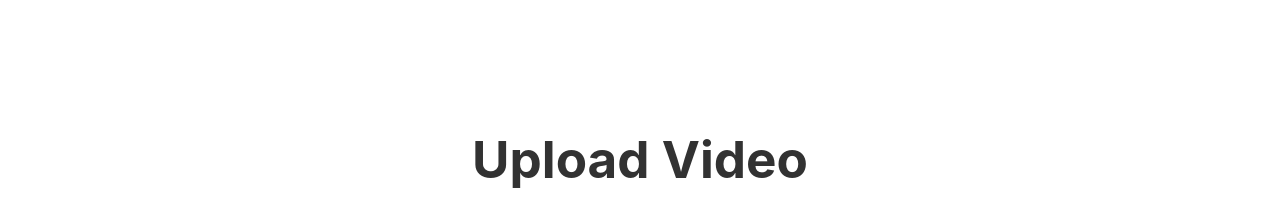
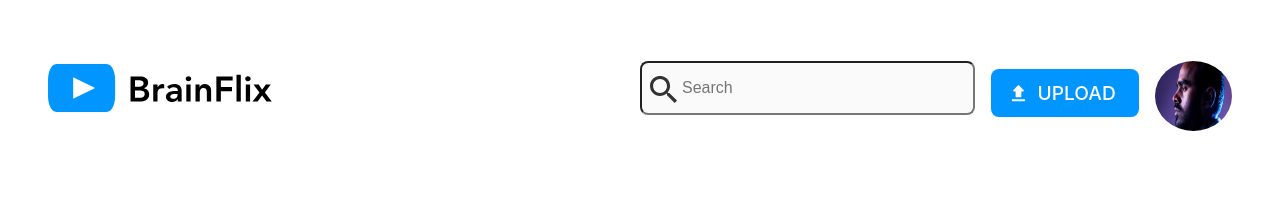
Before and after one commit to wendyhuangx/BrainFlix, a React (Vite) app in the folder wendi-huang-brainflix/: page /upload in a window 1280 px wide. Shown: the top 220 px of the page. Built offline with nearby package versions, Linux system fonts and the light colour scheme.

Commit message:
Added button routes for navigation

```diff
--- a/wendi-huang-brainflix/src/components/Header/Header.jsx
+++ b/wendi-huang-brainflix/src/components/Header/Header.jsx
@@ -4,12 +4,21 @@ import searchIcon from '../../assets/Icons/search.svg';
 import uploadIcon from '../../assets/Icons/upload.svg';
 import logoImage from '../../assets/Logo/BrainFlix-logo.svg';
 import profileImage from '../../assets/Images/Mohan-muruge.jpg';
+import {useNavigate} from 'react-router-dom';
 
 function Header(){
+    const navigate = useNavigate();
+
+    const handleUploadClick= () => {
+        navigate('/upload');
+    }
+    const handleLogoClick = () => {
+        navigate('/');
+    }
     return (
         <header className="header">
 
-            <img src={logoImage} alt='Logo' className='header__logo'/>
+            <img src={logoImage} alt='Logo' className='header__logo' onClick={handleLogoClick}/>
 
             <div className='header__right'>
 
@@ -21,7 +30,7 @@ function Header(){
 
 
                 </div>
-                <button className="header__upload">
+                <button className="header__upload" onClick={handleUploadClick}>
                     <img src={uploadIcon} alt='Upload Icon' className='header__upload-icon'/>
                     <span className='header__upload-text'>UPLOAD</span>
                 </button>
--- a/wendi-huang-brainflix/src/pages/UploadPage/UploadPage.jsx
+++ b/wendi-huang-brainflix/src/pages/UploadPage/UploadPage.jsx
@@ -1,5 +1,6 @@
 import React from "react";
 import { useNavigate } from "react-router-dom";
+import Header from "../../components/Header/Header";
 
 function UploadPage(){
     const navigate = useNavigate();
@@ -11,6 +12,7 @@ function UploadPage(){
 
     return (
         <div className="upload-page">
+            <Header />
             <h1>Upload Video</h1>
             <form onSubmit={handleSubmit}>
                 <label>VIDEO THUMBNAIL</label>
```
